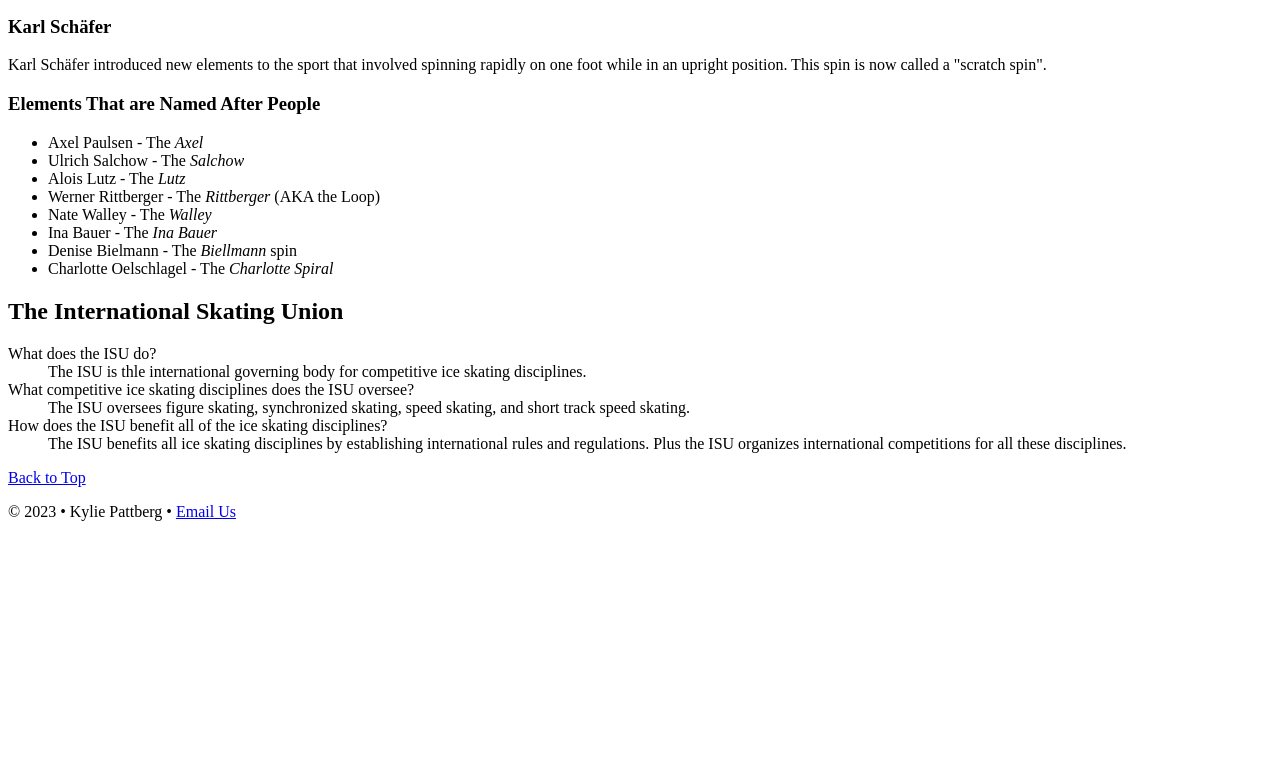
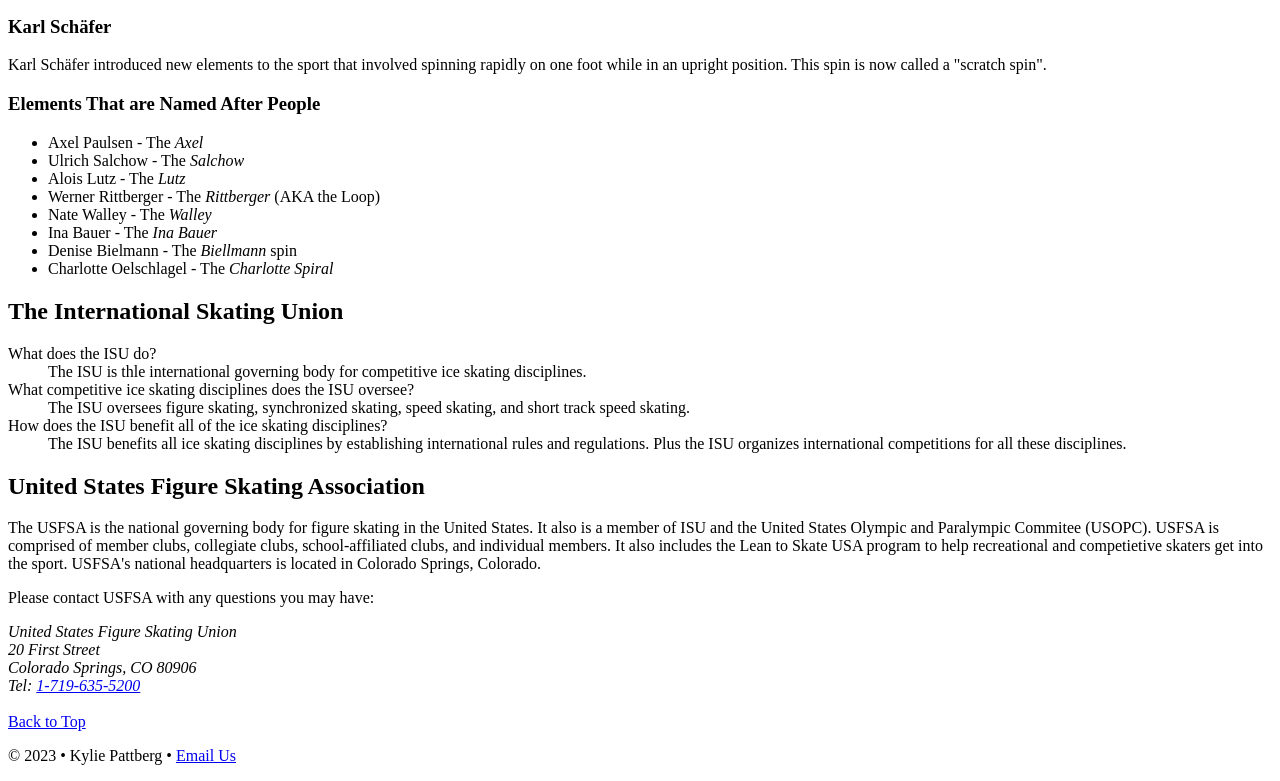
Before and after one commit to kyliepattberg/dwdd1600, a plain HTML site: page 03hand-coding/index.html in a window 1280 px wide. Shown: the part 848-1629 px from the top of the page. Before the commit the page ends 1385 px from the top, so only its background shows below. Drawn offline with Linux system fonts and the light colour scheme.

Commit message:
03 handcoding reupload

```diff
--- a/03hand-coding/index.html
+++ b/03hand-coding/index.html
@@ -67,6 +67,16 @@
                     <dd>The ISU benefits all ice skating disciplines by establishing international rules and regulations. Plus the ISU organizes international competitions for all these disciplines. </dd>
                 </dl>
 
+            <h2>United States Figure Skating Association</h2>
+                <p>The USFSA is the national governing body for figure skating in the United States. It also is a member of ISU and the United States Olympic and Paralympic Commitee (USOPC). USFSA is comprised of member clubs, collegiate clubs, school-affiliated clubs, and individual members. It also includes the Lean to Skate USA program to help recreational and competietive skaters get into the sport. USFSA's national headquarters is located in Colorado Springs, Colorado.</p>
+                <p>Please contact USFSA with any questions you may have:</p>
+                <address>
+                    United States Figure Skating Union<br>
+                    20 First Street<br>
+                    Colorado Springs, CO 80906<br>
+                    Tel: <a href="tel:7196355200">1-719-635-5200</a>
+                </address><br>
+
             <a href="index.html#top">Back to Top</a>
 
         </main>
```
Also changed, not shown: 03hand-coding/competitors.html (+0 -9 lines).
